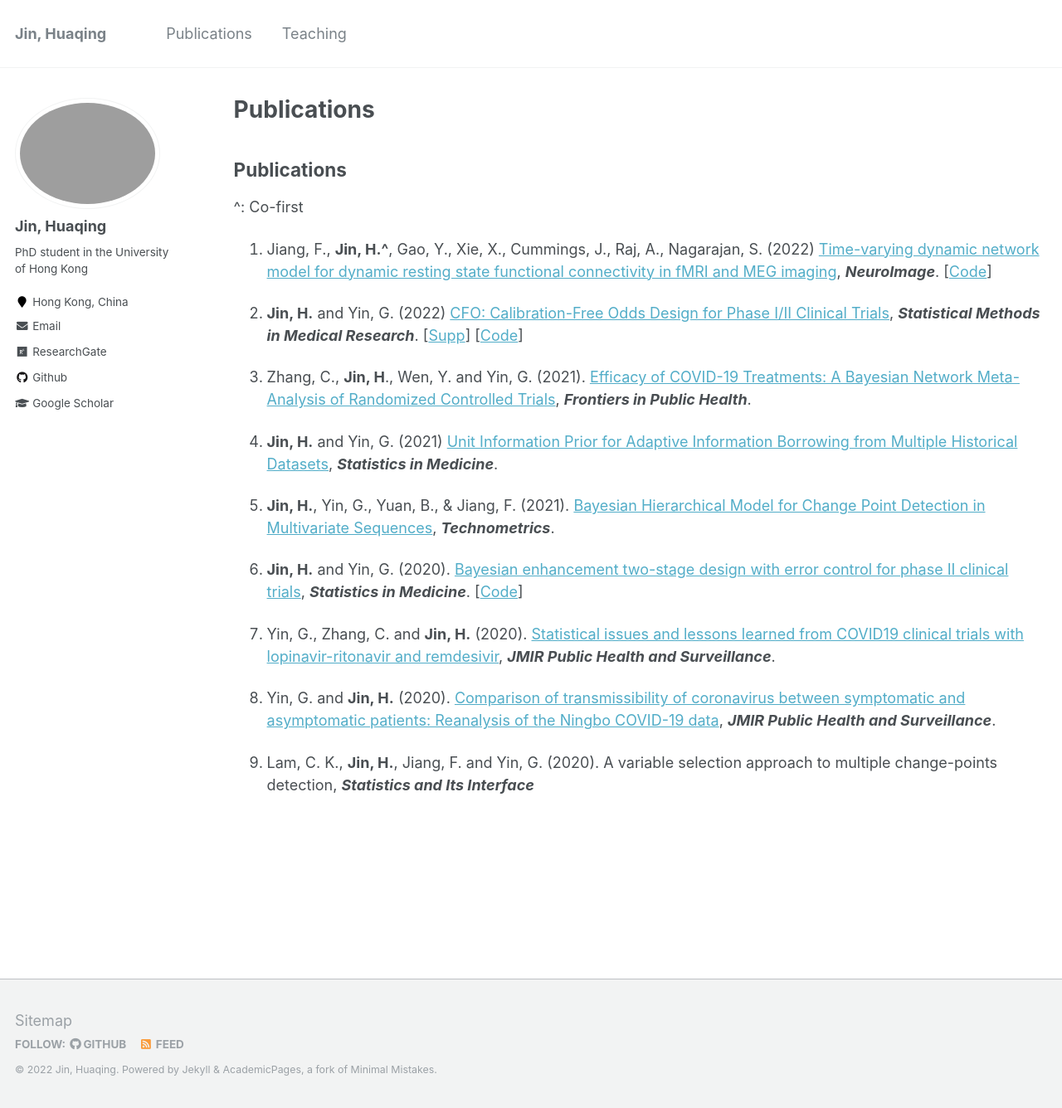
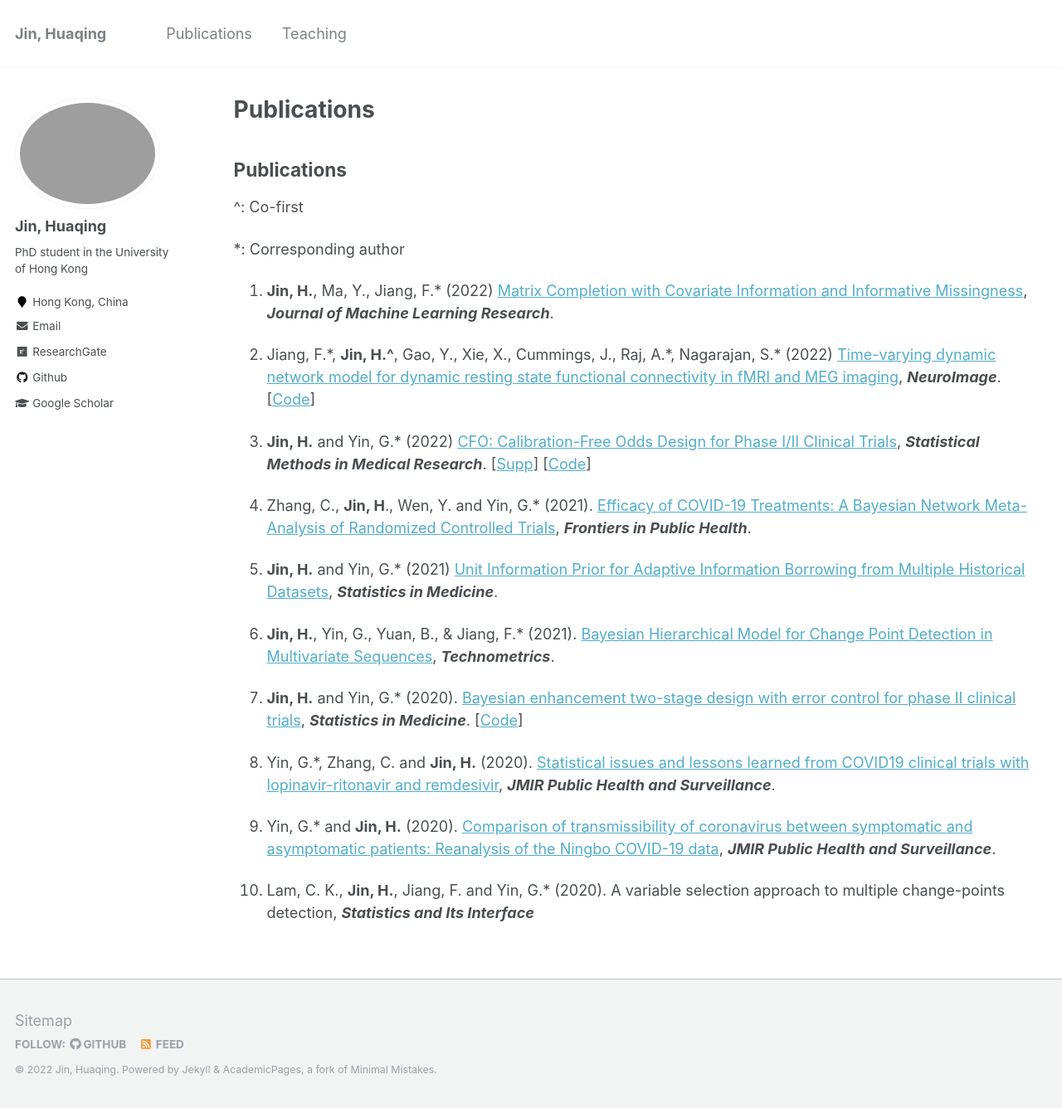
Before and after one commit to JINhuaqing/jinhuaqing.github.io, a Jekyll site: the page built from _pages/publications.md, in a window 1280 px wide and 1336 px high. Shown: the whole window at 83% size. Built offline with Jekyll 4.4.1, drawn with Linux system fonts in a browser that asks for light colours.

Commit message:
add MNAR

```diff
--- a/_pages/publications.md
+++ b/_pages/publications.md
@@ -22,41 +22,48 @@ author_profile: true
 
 ^: Co-first
 
-1. Jiang, F., **Jin, H.^**, Gao, Y., Xie, X., Cummings, J., Raj, A., Nagarajan, S. (2022)
+*: Corresponding author
+
+1. **Jin, H.**, Ma, Y., Jiang, F.\* (2022)
+[Matrix Completion with Covariate Information and
+Informative Missingness](http://jinhuaqing.github.io/files/MNAR.pdf),
+***Journal of Machine Learning Research***.
+
+1. Jiang, F.\*, **Jin, H.^**, Gao, Y., Xie, X., Cummings, J., Raj, A.\*, Nagarajan, S.* (2022)
 [Time-varying dynamic network model for dynamic resting state functional connectivity in fMRI and MEG imaging](https://doi.org/10.1016/j.neuroimage.2022.119131), ***NeuroImage***.
 [[Code](https://github.com/JINhuaqing/TVDN)]
 
-1. **Jin, H.** and Yin, G. (2022)
+1. **Jin, H.** and Yin, G.\* (2022)
 [CFO: Calibration-Free Odds Design for Phase I/II Clinical Trials](http://jinhuaqing.github.io/files/CFO.pdf), ***Statistical Methods in Medical Research***. [[Supp](http://jinhuaqing.github.io/files/CFO-supp.pdf)] [[Code](https://github.com/JINhuaqing/CFO)]
 
-1. Zhang, C., **Jin, H**., Wen, Y. and Yin, G. (2021).
+1. Zhang, C., **Jin, H**., Wen, Y. and Yin, G.\* (2021).
 [Efficacy of COVID-19 Treatments: A Bayesian Network Meta-Analysis of Randomized Controlled Trials](http://jinhuaqing.github.io/files/metaCOVID19.pdf),
 ***Frontiers in Public Health***.
 
-3. **Jin, H.** and Yin, G. (2021)
+1. **Jin, H.** and Yin, G.\* (2021)
 [Unit Information Prior for Adaptive Information Borrowing from Multiple Historical Datasets](http://jinhuaqing.github.io/files/UIP.pdf),
 ***Statistics in Medicine***.
 
-4.  **Jin, H.**, Yin, G., Yuan, B., & Jiang, F. (2021).
+1.  **Jin, H.**, Yin, G., Yuan, B., & Jiang, F.\* (2021).
 [Bayesian Hierarchical Model for Change Point Detection in Multivariate Sequences](http://jinhuaqing.github.io/files/mulseq-tech-final-both.pdf),
-***Technometrics***.
+***Technometrics***.  <!--[[Code](https://github.com/JINhuaqing/multseq)]-->
 
 
-6.  **Jin, H.** and Yin, G.  (2020).
+1.  **Jin, H.** and Yin, G.\* (2020).
 [Bayesian enhancement two-stage design with error control for
 phase II clinical trials](http://jinhuaqing.github.io/files/BETEC.pdf),
 ***Statistics in Medicine***. [[Code](https://github.com/JINhuaqing/BETEC)]
 
-1. Yin, G., Zhang, C. and **Jin, H.** (2020).
+1. Yin, G.\*, Zhang, C. and **Jin, H.** (2020).
 [Statistical issues and lessons learned from COVID19 clinical trials with lopinavir-ritonavir and remdesivir](https://publichealth.jmir.org/2020/3/e19538/),
 ***JMIR Public Health and Surveillance***.
 
 
-1. Yin, G. and **Jin, H.** (2020).
+1. Yin, G.\* and **Jin, H.** (2020).
 [Comparison of transmissibility of coronavirus between symptomatic
 and asymptomatic patients: Reanalysis of the Ningbo COVID-19 data](https://www.ncbi.nlm.nih.gov/pmc/articles/PMC7257483/),
 ***JMIR Public Health and Surveillance***.
 
-1. Lam, C. K., **Jin, H.**, Jiang, F. and Yin, G. (2020).
+1. Lam, C. K., **Jin, H.**, Jiang, F. and Yin, G.\* (2020).
 A variable selection approach to multiple change-points detection,
 ***Statistics and Its Interface***
```
Also changed, not shown: _pages/about.md (+1 -1 lines), _pages/cv.md (+1 -1 lines), 3 other files.
